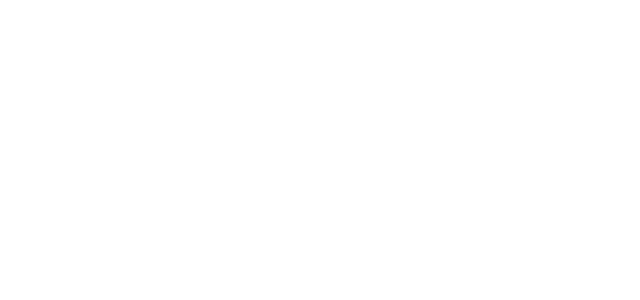
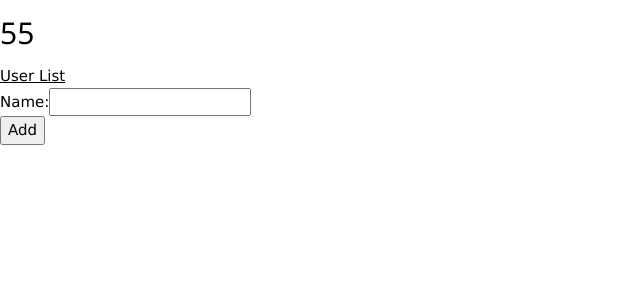
Before and after one commit to yakintech/mkk-react-egitim, a React (Create React App) app: page /Adduser in a window 1280 px wide. Shown: the top 300 px of the page, without its empty margins (0-640 px from the left). Built offline with nearby package versions, Linux system fonts and the light colour scheme.

Commit message:
react context kullanim

```diff
--- a/src/App.js
+++ b/src/App.js
@@ -22,7 +22,8 @@
   BrowserRouter,
   Switch,
   Route,
-  Link
+  Link,
+  Router
 } from "react-router-dom";
 import Homepage from './Routesample/Homepage'
 import Aboutpage from './Routesample/Aboutpage'
@@ -31,8 +32,13 @@
 import Productdetailpage from "./Routesample/Productdetailpage";
 import Footerpage from "./Routesample/Footerpage";
 import Nomatch from "./Routesample/Nomatch";
-import Userlist from "./axiossample/Userlist";
+import Userlist from "./contextsample/Userlist";
 import Userdetail from "./axiossample/Userdetail";
+import Addprice from "./contextsample/Addprice";
+import Pricetable from "./contextsample/Pricetable";
+import { PriceProvider } from './context/Pricecontext'
+import { Userprovider } from './context/Usercontext'
+import Adduser from "./contextsample/Adduser";
 
 
 function App() {
@@ -53,10 +59,31 @@
   return (
     <>
 
-      <BrowserRouter>
+      <PriceProvider>
+        <Userprovider>
+          <BrowserRouter>
+
+            <Route path='/Adduser'>
+              <Adduser></Adduser>
+            </Route>
+
+            <Route path='/Userlist'>
+              <Userlist></Userlist>
+            </Route>
+
+          </BrowserRouter>
+        </Userprovider>
+      </PriceProvider>
 
 
 
+
+
+      {/* <PriceProvider>
+        <Addprice></Addprice>
+        <Pricetable></Pricetable>
+      </PriceProvider> */}
+      {/* <BrowserRouter>
         <Route exact path='/Users'>
           <Userlist></Userlist>
         </Route>
@@ -64,15 +91,7 @@
         <Route path='/Users/:id'>
           <Userdetail></Userdetail>
         </Route>
-
-
-      </BrowserRouter>
-
-
-
-
-
-
+      </BrowserRouter> */}
 
       {/* Route ları sırayla okuyor. exact anahtar kelimesinin önemi
       <BrowserRouter>
--- /dev/null
+++ b/src/context/Pricecontext.js
@@ -0,0 +1,17 @@
+import React, {createContext, useState} from 'react';
+
+const pricecontext = createContext(null);
+
+export const PriceProvider = ({children}) => {
+
+    const [price, setprice] = useState(55);
+
+    const values = {
+        price,
+        setprice
+    }
+    return <pricecontext.Provider value={values}>{children}</pricecontext.Provider>
+
+}
+
+export default pricecontext;
--- /dev/null
+++ b/src/context/Usercontext.js
@@ -0,0 +1,24 @@
+import React, {createContext, useState} from 'react'
+
+const usercontex = createContext(null);
+
+export const Userprovider = ({children}) =>{
+
+    //Contextler birden fazla state de barındırabilir. Dilediğiniz kadar objeyi dışarı çıkarabilirisnizF
+    const [users, setusers] = useState(['Çağatay','Ahmet']);
+    const [cities, setcities] = useState(['İzmir','Çanakkale','Ankara'])
+    let company = 'MKK';
+
+    const values = {
+        users,
+        setusers,
+        cities,
+        setcities,
+        company
+    }
+
+    return <usercontex.Provider value={values}>{children}</usercontex.Provider>
+}
+
+
+export default usercontex;
--- /dev/null
+++ b/src/contextsample/Addprice.js
@@ -0,0 +1,18 @@
+import React, { useContext } from 'react'
+import pricecontext from '../context/Pricecontext'
+
+function Addprice() {
+
+    const { price, setprice } = useContext(pricecontext);
+
+    return (
+        <>
+            <h1>{price}</h1>
+
+            <button onClick={() => setprice(price + 10)}>Arttır</button>
+            <hr></hr>
+        </>
+    )
+}
+
+export default Addprice
--- /dev/null
+++ b/src/contextsample/Adduser.js
@@ -0,0 +1,28 @@
+import React, { useContext, useState } from 'react'
+import usercontex from '../context/Usercontext'
+import Pricecontext from '../context/Pricecontext'
+import {Link} from 'react-router-dom'
+
+function Adduser() {
+    const [username, setusername] = useState('')
+    const { users, setusers } = useContext(usercontex);
+    const {price} = useContext(Pricecontext)
+
+
+    return (
+        <>
+        <h2>{price}</h2>
+        <Link to='/Userlist'>User List</Link>
+        <div>
+             <label>Name:</label>
+            <input type='text' values={username} onChange={(e) => setusername(e.target.value)}></input>
+        </div>
+        <div>
+            <button onClick={() => setusers([...users,username])}>Add</button>
+        </div>
+
+        </>
+    )
+}
+
+export default Adduser
--- /dev/null
+++ b/src/contextsample/Pricetable.js
@@ -0,0 +1,15 @@
+import React, {useContext} from 'react';
+import pricecontext from '../context/Pricecontext'
+
+function Pricetable() {
+
+    const {price} = useContext(pricecontext)
+
+    return (
+        <>
+            <h1>{price}</h1>
+        </>
+    )
+}
+
+export default Pricetable
--- /dev/null
+++ b/src/contextsample/Userlist.js
@@ -0,0 +1,32 @@
+import React, { useContext } from 'react'
+import usercontex from '../context/Usercontext'
+import {Link} from 'react-router-dom'
+
+function Userlist() {
+
+    const { users, cities, company } = useContext(usercontex);
+
+    return (
+        <>
+        <h1>{company}</h1>
+        <Link to='/Adduser'>Add User</Link>
+            <ul>
+                {
+                    users.map((item, key) => (<li key={key}>{item}</li>))
+                }
+            </ul>
+            <hr></hr>
+            <ul>
+                {
+                    cities.map((item,key)=> (<li key={key}>{item}</li>))
+                }
+            </ul>
+
+        </>
+    )
+}
+
+
+
+
+export default Userlist
```
Also changed, not shown: src/components/Ornek.js (added, +14 -0 lines).
